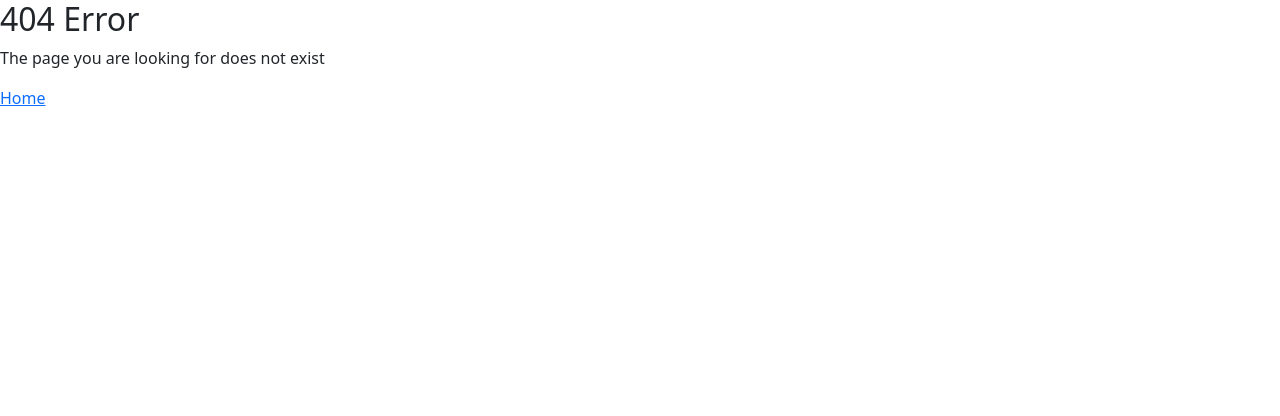
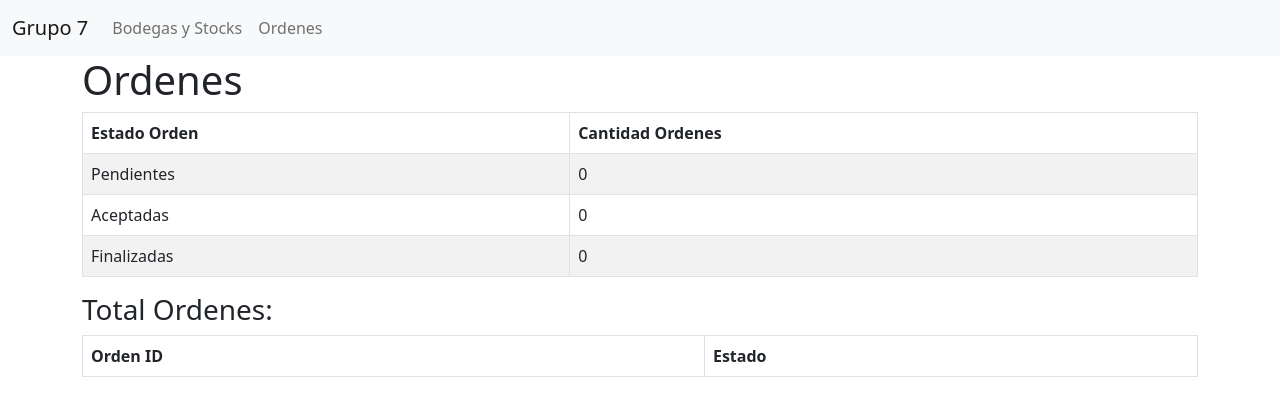
Before and after one commit to santiagoolivos/FrontP1TallerIntegracion, a React (Create React App) app: page /ordenes in a window 1280 px wide. Before the commit this address had no page. Shown: the top 416 px of the page. Built offline with nearby package versions, Linux system fonts and the light colour scheme.

Commit message:
add orders sin datos

```diff
--- a/package.json
+++ b/package.json
@@ -8,7 +8,7 @@
     "@testing-library/react": "^11.1.0",
     "@testing-library/user-event": "^12.1.10",
     "axios": "^1.1.3",
-    "bootstrap": "^5.2.0",
+    "bootstrap": "^5.2.2",
     "gh-pages": "^3.2.3",
     "leaflet": "^1.7.1",
     "leaflet-arrowheads": "^1.2.3",
@@ -32,6 +32,5 @@
     ">0.2%",
     "not dead",
     "not op_mini all"
-  ],
-  "devDependencies": {}
+  ]
 }
--- a/src/App.jsx
+++ b/src/App.jsx
@@ -1,12 +1,15 @@
 import React from 'react';
 import { BrowserRouter as Router } from 'react-router-dom';
 import Routes from './routes';
+import './App.css';
 
-import './App.css';
+import NavbarFrontend from './components/NavbarFrontend';
 
 function App() {
   return (
+
     <Router>
+      <NavbarFrontend/>
       <Routes />
     </Router>
   );
--- a/src/components/Main.jsx
+++ b/src/components/Main.jsx
@@ -35,9 +35,9 @@ function Main() {
 
   return (
     <Container>
+
       <Row>
-        <h2>Grupo 7</h2>
-        <p>Dashboard</p>
+        <h1>Dashboard Bodegas y Stocks </h1>
       </Row>
       <Row>
         <Col>
--- /dev/null
+++ b/src/components/NavbarFrontend.jsx
@@ -0,0 +1,24 @@
+const NavbarFrontend = () => {
+  return (
+    <nav class="navbar navbar-expand-lg bg-light">
+      <div class="container-fluid">
+        <a class="navbar-brand" href="#">Grupo 7</a>
+        <button class="navbar-toggler" type="button" data-bs-toggle="collapse" data-bs-target="#navbarNav" aria-controls="navbarNav" aria-expanded="false" aria-label="Toggle navigation">
+          <span class="navbar-toggler-icon"></span>
+        </button>
+        <div class="collapse navbar-collapse" id="navbarNav">
+          <ul class="navbar-nav">
+
+            <li class="nav-item">
+              <a class="nav-link" href="/bodegas-stocks">Bodegas y Stocks</a>
+            </li>
+            <li class="nav-item">
+              <a class="nav-link" href="/ordenes">Ordenes</a>
+            </li>
+          </ul>
+        </div>
+      </div>
+    </nav>
+  );
+}
+export default NavbarFrontend;
--- /dev/null
+++ b/src/components/Orders.jsx
@@ -0,0 +1,41 @@
+import OrdersTable from "./OrdersTable";
+import Container from 'react-bootstrap/Container';
+import Table from 'react-bootstrap/Table';
+
+
+function Orders() {
+  return (
+    <Container>
+      <h1>Ordenes</h1>
+      <Table striped bordered hover>
+          <thead>
+            <tr>
+              <th>Estado Orden</th>
+              <th>Cantidad Ordenes</th>
+            </tr>
+          </thead>
+          <tbody>
+
+
+            <tr>
+              <td>Pendientes</td>
+              <td>0</td>
+            </tr>
+            <tr>
+              <td>Aceptadas</td>
+              <td>0</td>
+            </tr>
+            <tr>
+              <td>Finalizadas</td>
+              <td>0</td>
+            </tr>
+          </tbody>
+        </Table>
+
+      <div>
+        <OrdersTable orders={{}}/>
+      </div>
+    </Container>
+  );
+}
+export default Orders;
--- /dev/null
+++ b/src/components/OrdersTable.jsx
@@ -0,0 +1,30 @@
+import React, { useState, useEffect } from 'react';
+import Table from 'react-bootstrap/Table';
+
+function OrdersTable({ orders }) {
+  return (
+    <div>
+      <h3>Total Ordenes:</h3>
+        <Table striped bordered hover>
+          <thead>
+            <tr>
+              <th>Orden ID</th>
+              <th>Estado</th>
+            </tr>
+          </thead>
+          <tbody>
+
+            {/* {orders ? orders.map((stock) => (
+              <tr>
+                <td>{stock.sku}</td>
+                <td>{stock.total}</td>
+              </tr>
+            )):
+            null} */}
+          </tbody>
+        </Table>
+    </div>
+  );
+}
+
+export default OrdersTable;
--- a/src/routes.jsx
+++ b/src/routes.jsx
@@ -2,11 +2,15 @@ import React from 'react';
 import { Route, Switch } from 'react-router-dom';
 import Home from './views/Home';
 import NotFound from './views/NotFound';
+import Ordenes from './views/Ordenes';
+
 
 export default function Routes() {
   return (
     <Switch>
       <Route exact path="/" component={Home} />
+      <Route exact path="/ordenes" component={Ordenes}/>
+      <Route exact path="/bodegas-stocks" component={Home}/>
       <Route component={NotFound} />
     </Switch>
   );
--- /dev/null
+++ b/src/views/Ordenes.jsx
@@ -0,0 +1,10 @@
+import React from 'react';
+import Orders from '../components/Orders';
+
+export default function Ordenes() {
+  return (
+    <div>
+        <Orders />
+    </div>
+  );
+}
```
Also changed, not shown: 2 other files (tests, documents, lock files or other folders).
